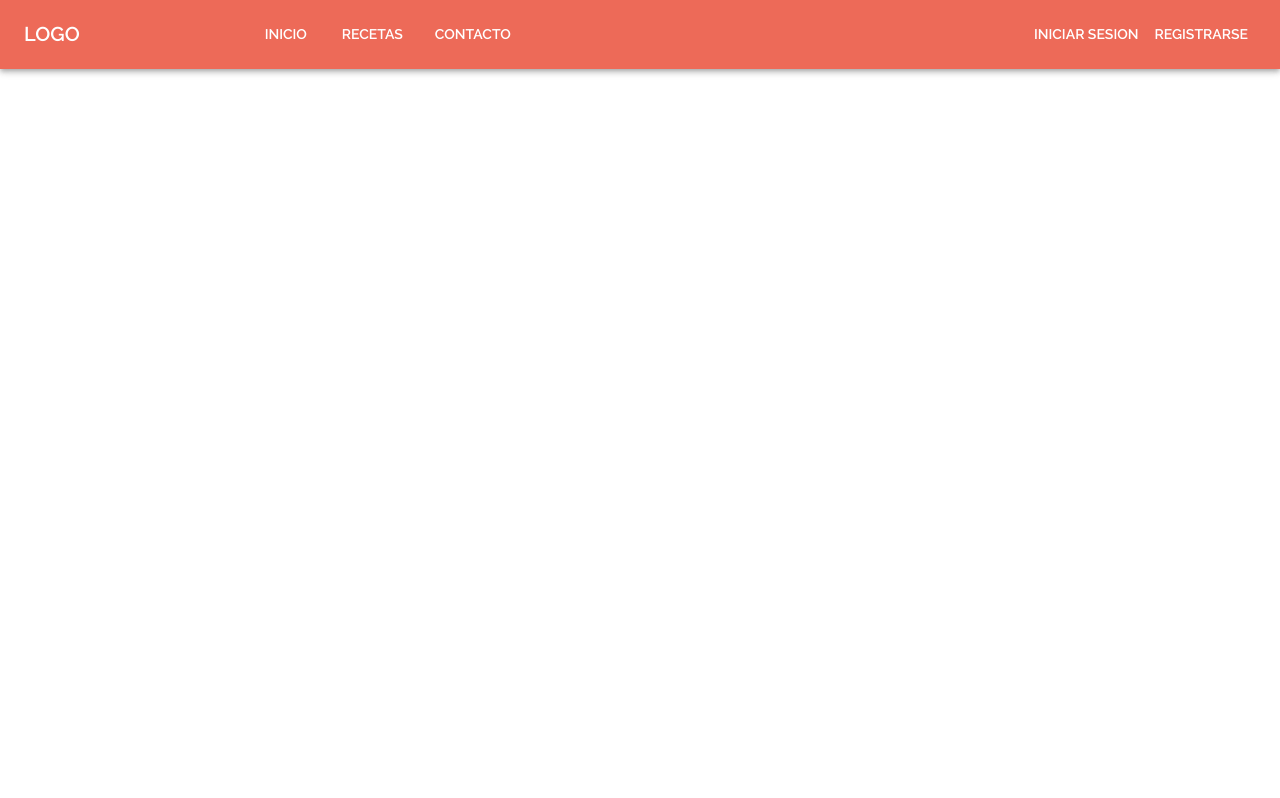
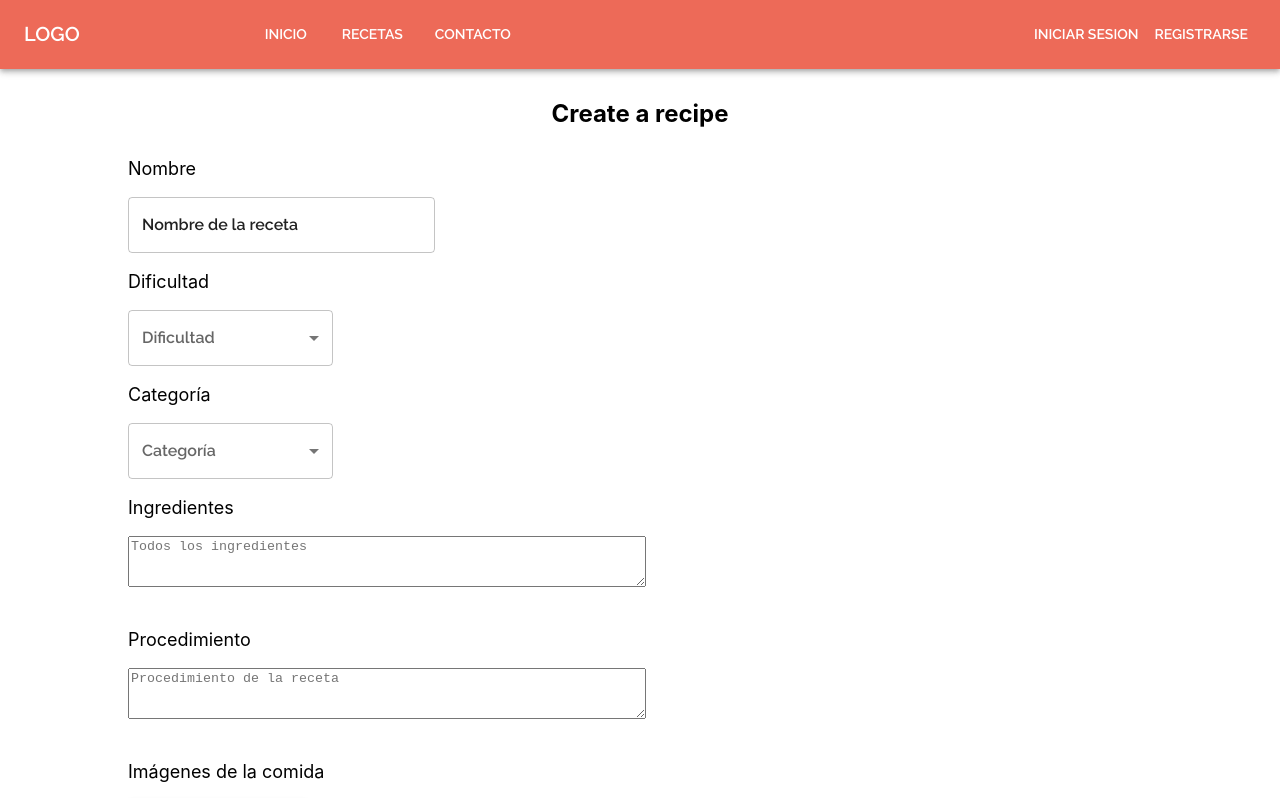
Before and after one commit to marparedes/recipes-app, a React (Create React App) app: page /new-recipe in a window 1280 px wide. Shown: the top 798 px of the page. Built offline with nearby package versions, Linux system fonts and the light colour scheme.

Commit message:
Crear receta

```diff
--- a/src/App.js
+++ b/src/App.js
@@ -8,6 +8,7 @@ import Register from './pages/Register';
 import Profile from './pages/Profile';
 import { UserProvider } from './components/UserContext'
 import PrivateRoute from './components/PrivateRoute';
+import CreateRecipe from './pages/CreateRecipe';
 
 
 // TODO misma logica de privateroute con register
@@ -29,6 +30,12 @@ function App() {
                 <Profile />
               </PrivateRoute>
             } />
+            <Route path='/new-recipe' element={ // TODO: se podría mover a "Mis Recetas" cuando esa sección sea implementada
+
+              //<PrivateRoute> TODO: hacer privado
+                <CreateRecipe />
+              //</PrivateRoute>
+            } />
             {/* <Route path='recipes' element={}>
               <Route path=':recipeId' element={}/>
               <Route path='new' element={}/>
--- /dev/null
+++ b/src/mock/categories.js
@@ -0,0 +1,11 @@
+const categories = [
+  'Carnes',
+  'Ensalada',
+  'Guiso',
+  'Libre de gluten',
+  'Postre',
+  'Sopa',
+  'Vegetariano'
+]
+
+export default categories;
--- /dev/null
+++ b/src/pages/CreateRecipe.js
@@ -0,0 +1,114 @@
+import React from 'react'
+import { Box } from '@mui/system';
+import { Button, Checkbox, FormControlLabel, TextareaAutosize, TextField } from '@mui/material';
+import '../styles/index.css';
+import MenuItem from '@mui/material/MenuItem';
+import categories from '../mock/categories';
+
+
+const difficulties = [1, 2, 3, 4, 5];
+
+// TODO: redirigir al guardar
+
+function CreateRecipe() {
+  const [category, setCategory] = React.useState(null);
+  const [difficulty, setDifficulty] = React.useState(null);
+  const [images, setImages] = React.useState([]);
+  const updateCategory = (event) => {
+    setCategory(event.target.value);
+  };
+  const updateDifficulty = (event) => {
+    setDifficulty(event.target.value);
+  };
+  const fileSelectedHandler = (e) => {
+    images.push(e.target.files[0])
+    setImages(images);
+  }
+  return (
+    <div className={'create-recipe'}>
+      <h2 className={'page-title'}>Create a recipe</h2>
+
+      <Box className={'box'} sx={{
+        height: 300,
+        margin: 'auto',
+        width: '80%',
+      }}>
+        <form>
+          <div className={'form-text-field recipe-name-field'}>
+            <p className={'field-name'}>Nombre</p>
+            <TextField className={'form-field'}
+              id="recipe-name"
+              defaultValue="Nombre de la receta"
+            />
+          </div>
+
+          <div className={'form-select-field recipe-difficulty-field'}>
+            <p className={'field-name'}>Dificultad</p>
+            <TextField className={'form-field'}
+              id="recipe-difficulty"
+              select
+              label="Dificultad"
+              value={difficulty}
+              onChange={updateDifficulty}
+            >
+              {difficulties.map((option) => (
+                <MenuItem key={option} value={option}>
+                  {option}
+                </MenuItem>
+              ))}
+            </TextField>
+          </div>
+
+          <div className={'form-select-field'}>
+            <p className={'field-name'}>Categoría</p>
+            <TextField className={'form-field'}
+              id="recipe-category"
+              select
+              label="Categoría"
+              value={category}
+              onChange={updateCategory}
+            >
+              {categories.map((option) => (
+                <MenuItem key={option} value={option}>
+                  {option}
+                </MenuItem>
+              ))}
+            </TextField>
+          </div>
+
+          <div className={'form-text-area'}>
+            <p className={'field-name'}>Ingredientes</p>
+            <TextareaAutosize className={'form-field'}
+              minRows={3}
+              placeholder="Todos los ingredientes"
+            />
+          </div>
+
+          <div className={'form-text-area'}>
+            <p className={'field-name'}>Procedimiento</p>
+            <TextareaAutosize className={'form-field'}
+              minRows={3}
+              placeholder="Procedimiento de la receta"
+            />
+          </div>
+
+          <div>
+            <p className={'field-name'}>Imágenes de la comida</p>
+
+            <Button variant="contained" component="label" color="primary">
+              {" "}
+              Cargar una imagen
+              <input type="file" hidden multiple onChange={fileSelectedHandler} />
+            </Button>
+            <p>{images.length} imágenes cargadas</p>
+          </div>
+
+          <div><FormControlLabel control={<Checkbox />} label="Publicar al guardar" /></div>
+          <Button variant="contained" className={'save-button'}>Guardar</Button>
+        </form>
+      </Box>
+    </div>
+  );
+}
+
+export default CreateRecipe;
--- /dev/null
+++ b/src/styles/index.css
@@ -0,0 +1,52 @@
+.box {
+    height: 300px;
+    margin: auto;
+    width: 80%;
+}
+
+.page-title {
+    margin: 30px;
+    text-align: center;
+}
+
+.create-recipe {
+    margin-top: 30px;
+}
+
+.form-field {
+    margin-bottom: 20px;
+    width: 100%;
+}
+
+.field-name {
+    font-size: 18px;
+}
+
+.form-select-field {
+    min-width: 200px;
+    width: 20%;
+}
+
+.form-text-area {
+    min-width: 200px;
+    width: 50%;
+}
+
+.form-text-field {
+    min-width: 200px;
+    width: 30%;
+}
+
+.recipe-name-field {
+    margin-right: 10%;
+}
+
+.recipe-name-field, .recipe-difficulty-field {
+    margin-right: 10%;
+}
+
+.save-button {
+    background-color: blue !important;
+    margin-bottom: 30px !important;
+    margin-top: 30px !important;
+}
```
